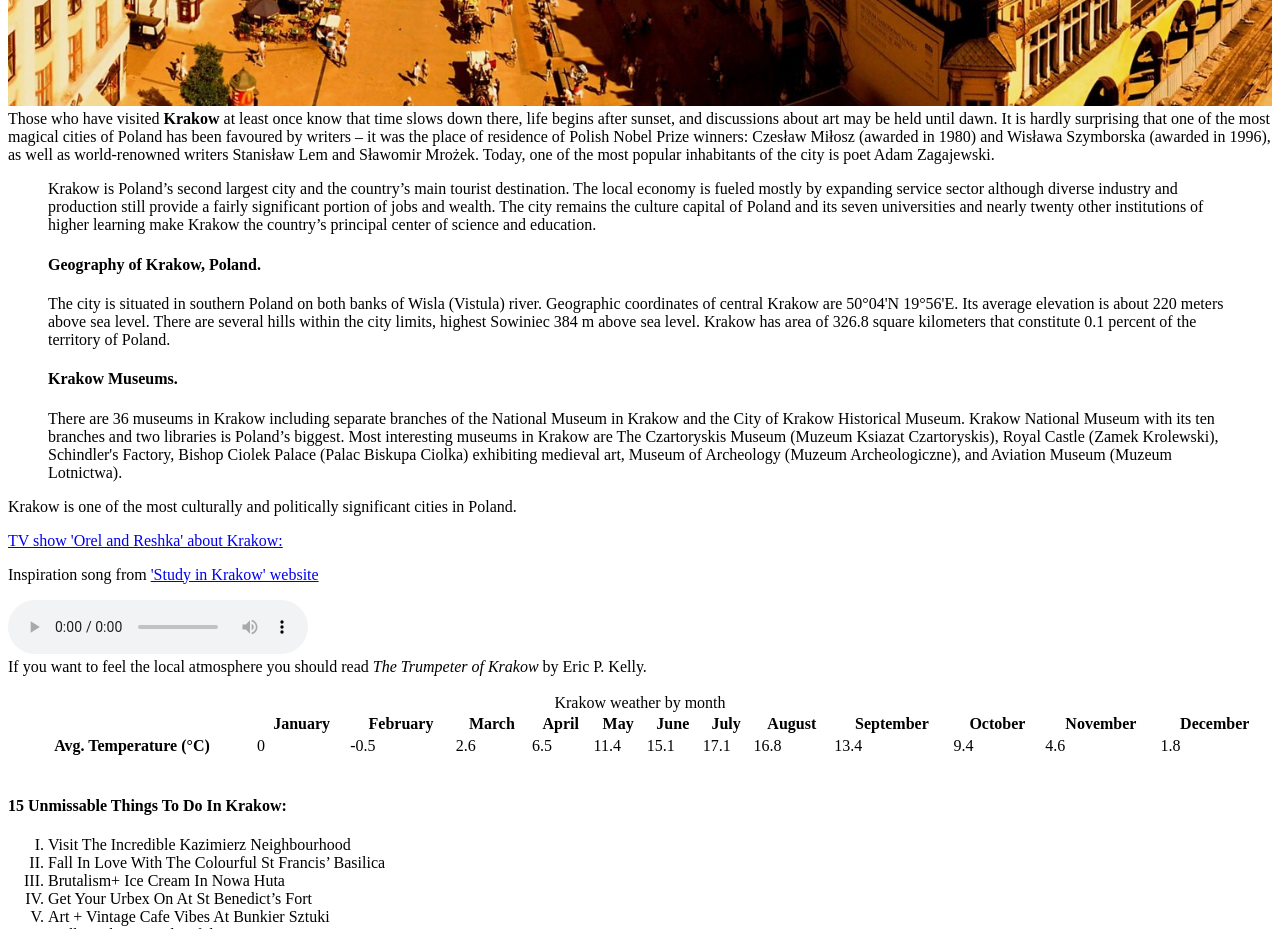
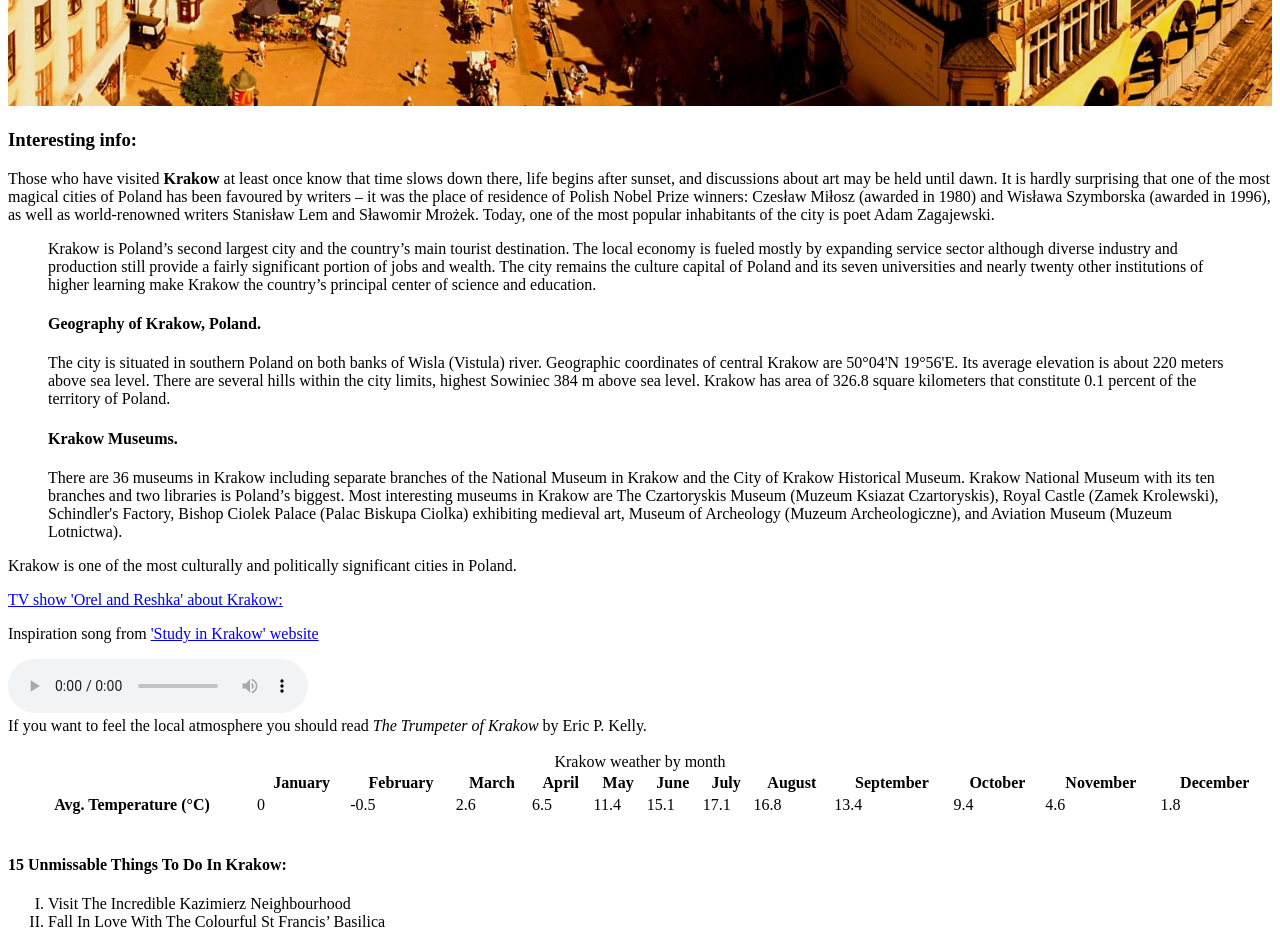
Before and after one commit to dctenna/homework2, a plain HTML site: page index.html in a window 1280 px wide. Shown: the part 840-1769 px from the top of the page. Drawn offline with Linux system fonts and the light colour scheme.

Commit message:
Correct errors2

```diff
--- a/index.html
+++ b/index.html
@@ -39,6 +39,7 @@
     <img src="img/krakow.jpg" alt="A view of Krakow city" style="width:100%">
 
     <article>
+        <h3>Interesting info:</h3>
         Those who have visited <b>Krakow</b> at least once know that time slows down there, life begins after sunset, and discussions about art may be held until dawn. It is hardly surprising that one of the most magical cities of Poland has been favoured
         by writers – it was the place of residence of Polish Nobel Prize winners: Czesław Miłosz (awarded in 1980) and Wisława Szymborska (awarded in 1996), as well as world-renowned writers Stanisław Lem and Sławomir Mrożek. Today, one of the most popular
         inhabitants of the city is poet Adam Zagajewski.
```
